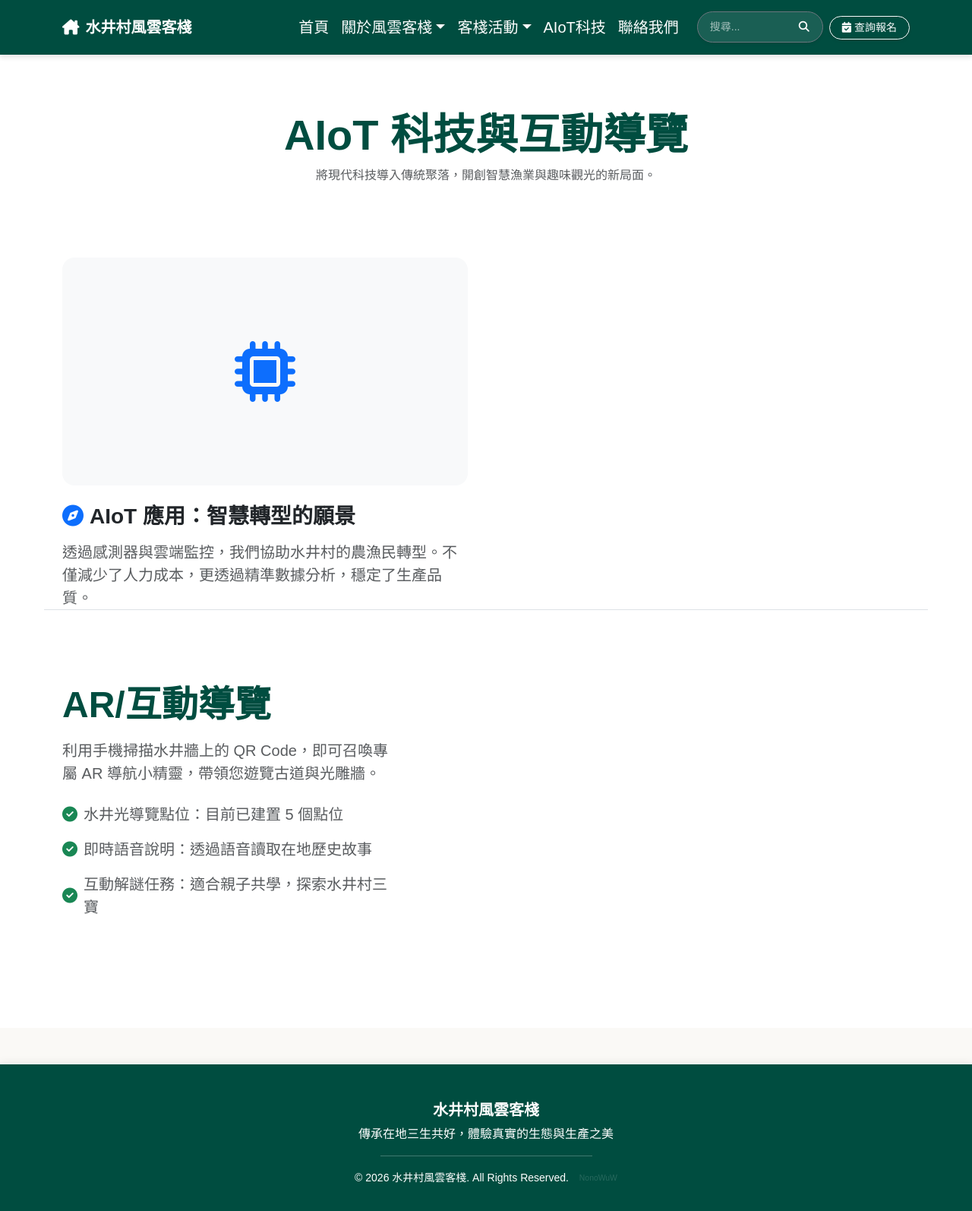
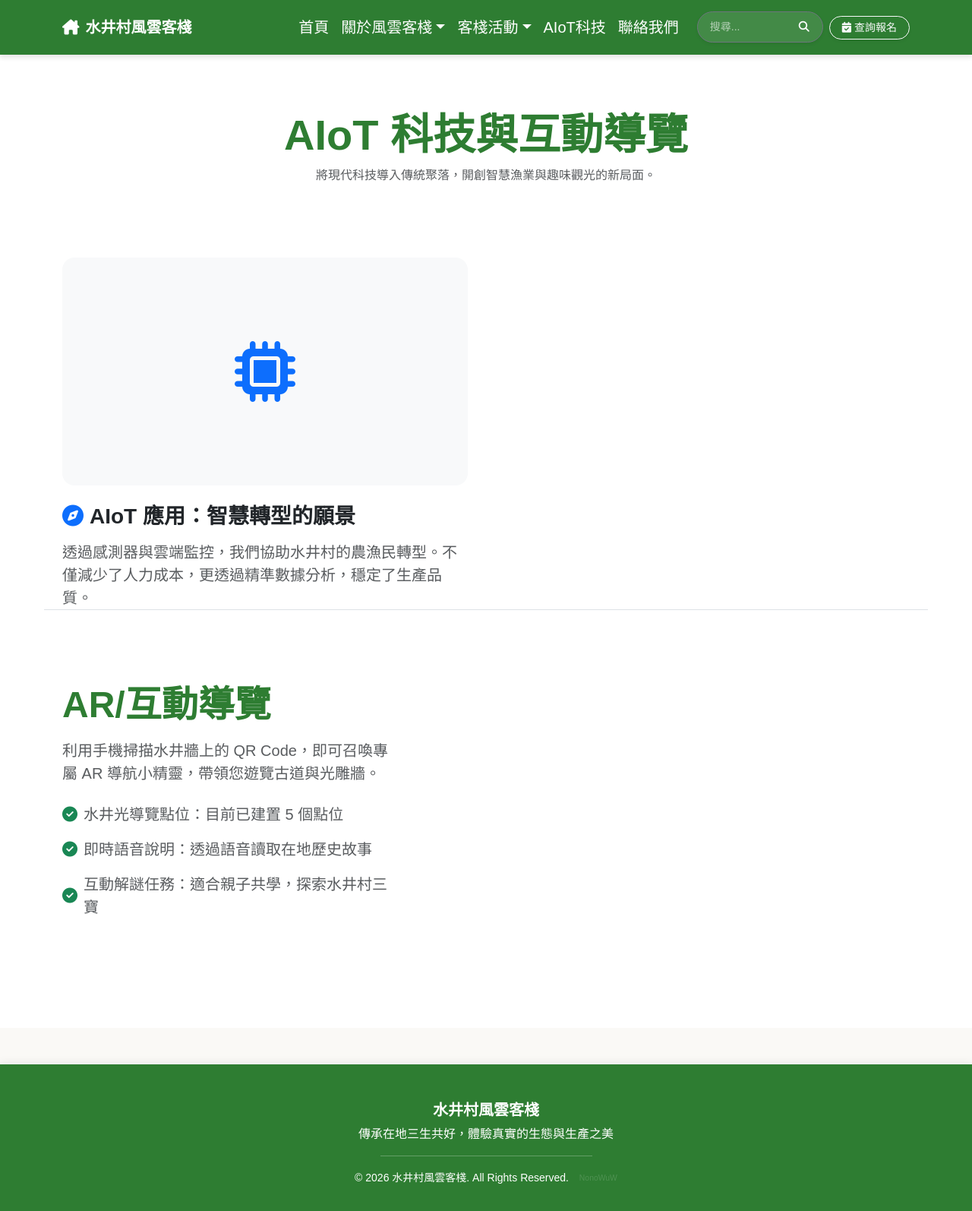
Before and after one commit to Nono0325/Shuijing-Fengyun-Inn, a Django app: page /aiot-guide/ in a window 1280 px wide. Shown: the whole page at 76% size. Run offline with Django 5.2, Linux system fonts and the light colour scheme; data comes from the database, SQL or seed files in the repository; data that the repository does not hold is empty.

Commit message:
UI update: Changed primary color theme to Emerald Green (#2E7D32) for a more vibrant, natural look

```diff
--- a/templates/base.html
+++ b/templates/base.html
@@ -20,8 +20,8 @@
     <link rel="stylesheet" href="https://cdnjs.cloudflare.com/ajax/libs/font-awesome/6.4.2/css/all.min.css">
     <style>
         :root {
-            --primary-color: #004D40; /* Modern Deep Teal Green */
-            --secondary-color: #00796B;
+            --primary-color: #2E7D32; /* Vibrant Emerald/Forest Green */
+            --secondary-color: #43A047;
         }
         body {
             font-family: 'Noto Sans TC', sans-serif;
```
